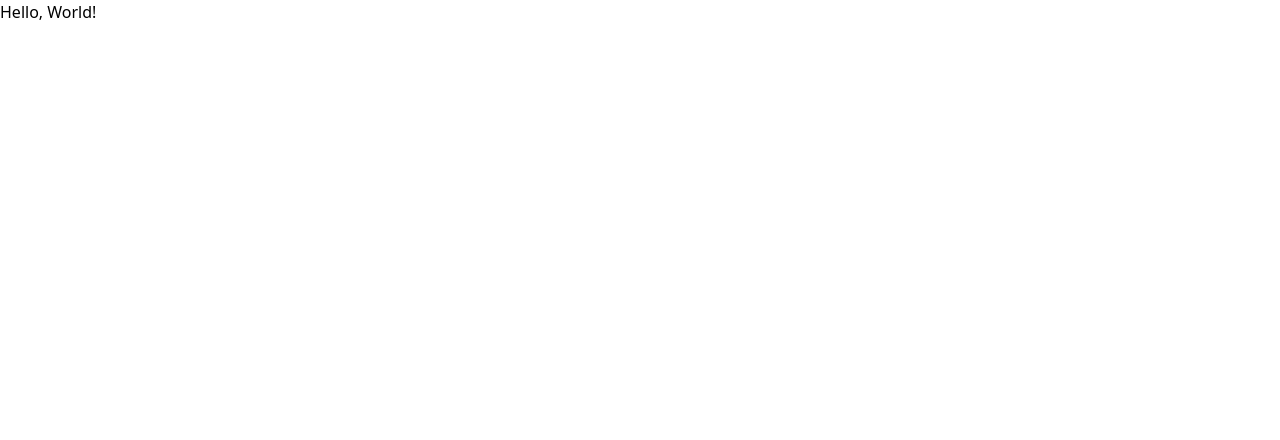
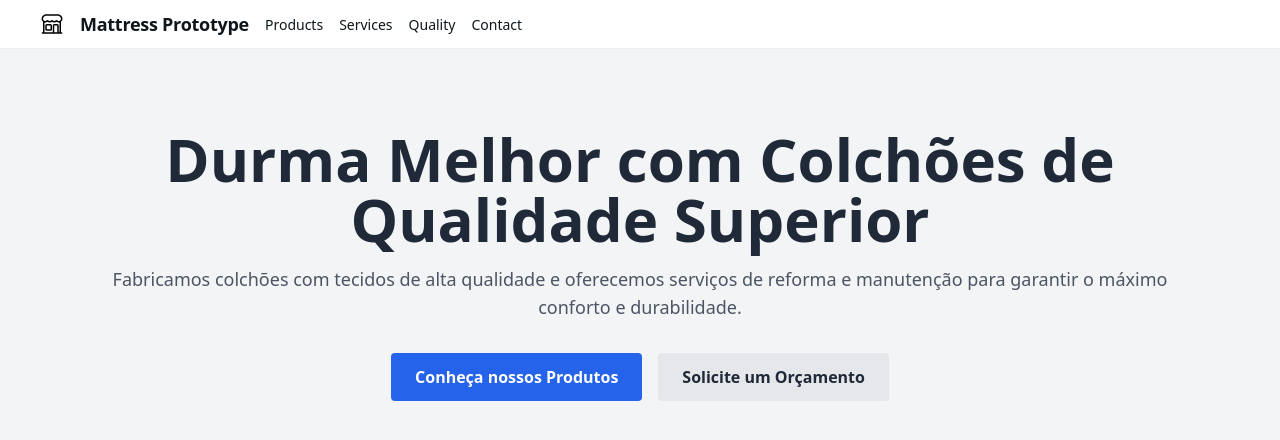
Before and after one commit to thallesSampaio/mattress-landing-page, a Next.js app: page / in a window 1280 px wide. Shown: the top 440 px of the page. Built offline with nearby package versions, Linux system fonts and the light colour scheme.

Commit message:
feat: Added header

```diff
--- /dev/null
+++ b/src/app/components/Header.tsx
@@ -0,0 +1,44 @@
+"use client";
+import { useState } from 'react';
+
+export default function Header() {
+    const [isOpen, setIsOpen] = useState(false);
+
+    return (
+        <header className="flex flex-col  md:flex-row border-b border-solid border-b-[#e8eef3] px-10 py-3">
+            <div className="flex items-center justify-between w-full md:w-auto">
+                <div className="flex items-center gap-4">
+                    <svg xmlns="http://www.w3.org/2000/svg" fill="none" viewBox="0 0 24 24" strokeWidth={1.5} stroke="currentColor" className="size-6">
+                        <path strokeLinecap="round" strokeLinejoin="round" d="M13.5 21v-7.5a.75.75 0 0 1 .75-.75h3a.75.75 0 0 1 .75.75V21m-4.5 0H2.36m11.14 0H18m0 0h3.64m-1.39 0V9.349M3.75 21V9.349m0 0a3.001 3.001 0 0 0 3.75-.615A2.993 2.993 0 0 0 9.75 9.75c.896 0 1.7-.393 2.25-1.016a2.993 2.993 0 0 0 2.25 1.016c.896 0 1.7-.393 2.25-1.015a3.001 3.001 0 0 0 3.75.614m-16.5 0a3.004 3.004 0 0 1-.621-4.72l1.189-1.19A1.5 1.5 0 0 1 5.378 3h13.243a1.5 1.5 0 0 1 1.06.44l1.19 1.189a3 3 0 0 1-.621 4.72M6.75 18h3.75a.75.75 0 0 0 .75-.75V13.5a.75.75 0 0 0-.75-.75H6.75a.75.75 0 0 0-.75.75v3.75c0 .414.336.75.75.75Z" />
+                    </svg>
+                    <h2 className="text-[#0e161b] text-lg font-bold leading-tight tracking-[-0.015em]">Mattress Prototype</h2>
+                </div>
+                <button
+                    onClick={() => setIsOpen(!isOpen)}
+                    className="md:hidden p-2"
+                    aria-label="Toggle menu"
+                >
+                    {/* Ícone do botão */}
+                    <svg
+                        xmlns="http://www.w3.org/2000/svg"
+                        fill="none"
+                        viewBox="0 0 24 24"
+                        strokeWidth={1.5}
+                        stroke="currentColor"
+                        className="w-6 h-6"
+                    >
+                        <path strokeLinecap="round" strokeLinejoin="round" d="M4 6h16M4 12h16m-7 6h7" />
+                    </svg>
+                </button>
+            </div>
+
+            {/* Menu de navegação */}
+            <nav className={`flex flex-col md:flex-row ${isOpen ? 'block' : 'hidden'} md:block mt-4 md:mt-0`}>
+                <a className="text-[#0e161b] text-sm font-medium leading-normal py-2 md:py-0 md:pl-4">Products</a>
+                <a className="text-[#0e161b] text-sm font-medium leading-normal py-2 md:py-0 md:pl-4">Services</a>
+                <a className="text-[#0e161b] text-sm font-medium leading-normal py-2 md:py-0 md:pl-4">Quality</a>
+                <a className="text-[#0e161b] text-sm font-medium leading-normal py-2 md:py-0 md:pl-4">Contact</a>
+            </nav>
+        </header>
+    );
+}
--- /dev/null
+++ b/src/app/components/Hero.tsx
@@ -0,0 +1,24 @@
+export default function Hero() {
+    return (
+        <div>
+            <section className="bg-gray-100 py-20">
+                <div className="container mx-auto px-6 text-center md:px-12 lg:px-24">
+                    <h1 className="font-sans text-4xl font-bold text-gray-800 md:text-6xl">
+                        Durma Melhor com Colchões de Qualidade Superior
+                    </h1>
+                    <p className="font-sans mt-4 text-lg text-gray-600">
+                        Fabricamos colchões com tecidos de alta qualidade e oferecemos serviços de reforma e manutenção para garantir o máximo conforto e durabilidade.
+                    </p>
+                    <div className="mt-8 space-x-4">
+                        <button className="font-sans rounded bg-blue-600 py-3 px-6 text-white font-semibold hover:bg-blue-700 transition">
+                            Conheça nossos Produtos
+                        </button>
+                        <button className="font-sans rounded bg-gray-200 py-3 px-6 text-gray-800 font-semibold hover:bg-gray-300 transition">
+                            Solicite um Orçamento
+                        </button>
+                    </div>
+                </div>
+            </section>
+        </div>
+    );
+}
--- a/src/app/layout.tsx
+++ b/src/app/layout.tsx
@@ -1,7 +1,5 @@
 import type { Metadata } from "next";
 import "./globals.css";
-
-
 
 export const metadata: Metadata = {
   title: "Create Next App",
@@ -9,14 +7,13 @@ export const metadata: Metadata = {
 };
 
 export default function RootLayout({
+  children,
 }: Readonly<{
   children: React.ReactNode;
 }>) {
   return (
     <html lang="en">
-      <body>
-      <h1 className="font-sans">Hello, World!</h1>
-      </body>
+      <body>{children}</body>
     </html>
   );
 }
--- a/src/app/page.tsx
+++ b/src/app/page.tsx
@@ -1,7 +1,11 @@
+import Hero from "./components/Hero";
+import Header from "./components/Header";
 
 export default function Home() {
   return (
     <div>
+      <Header></Header>
+      <Hero></Hero>
     </div>
   );
 }
```
